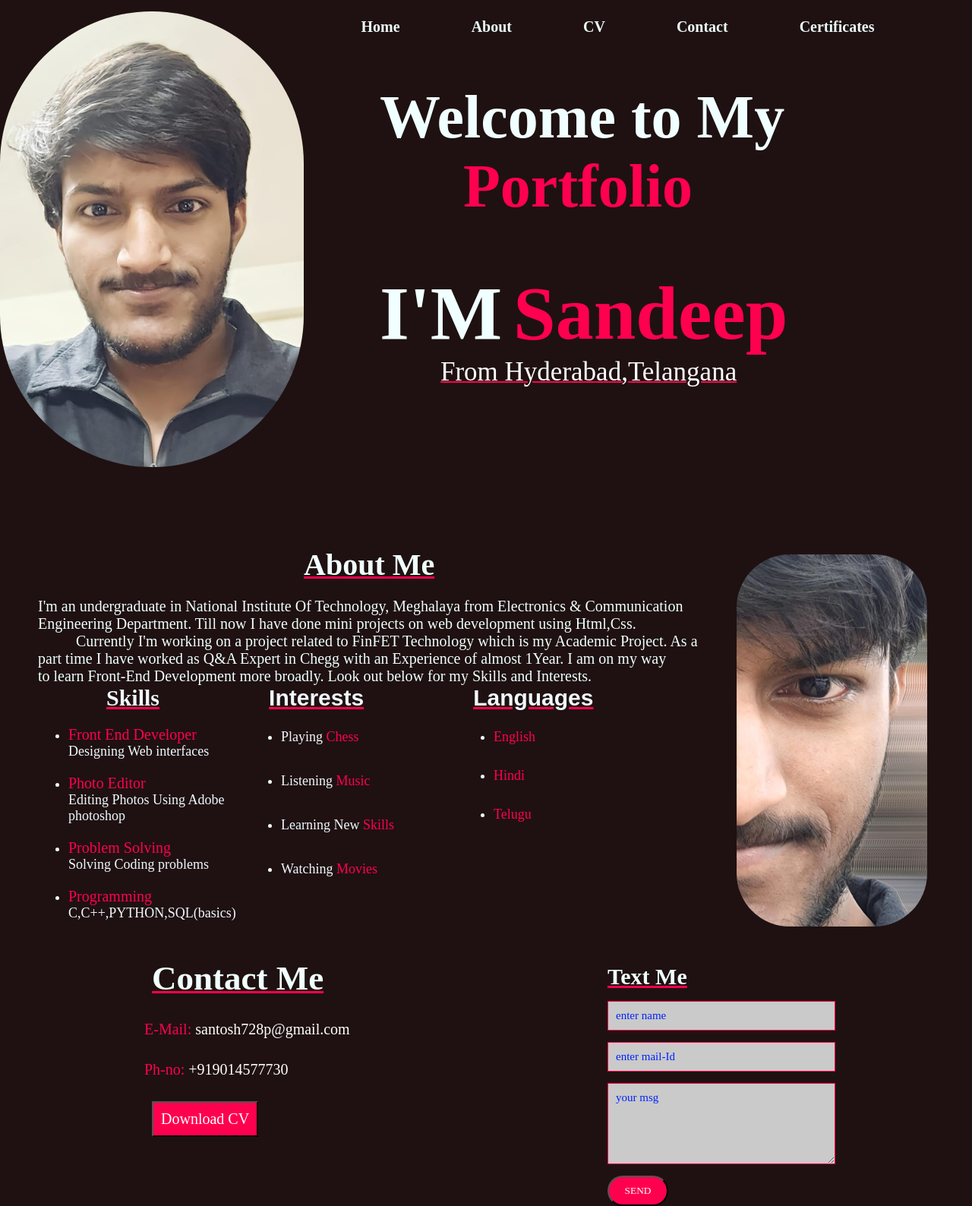
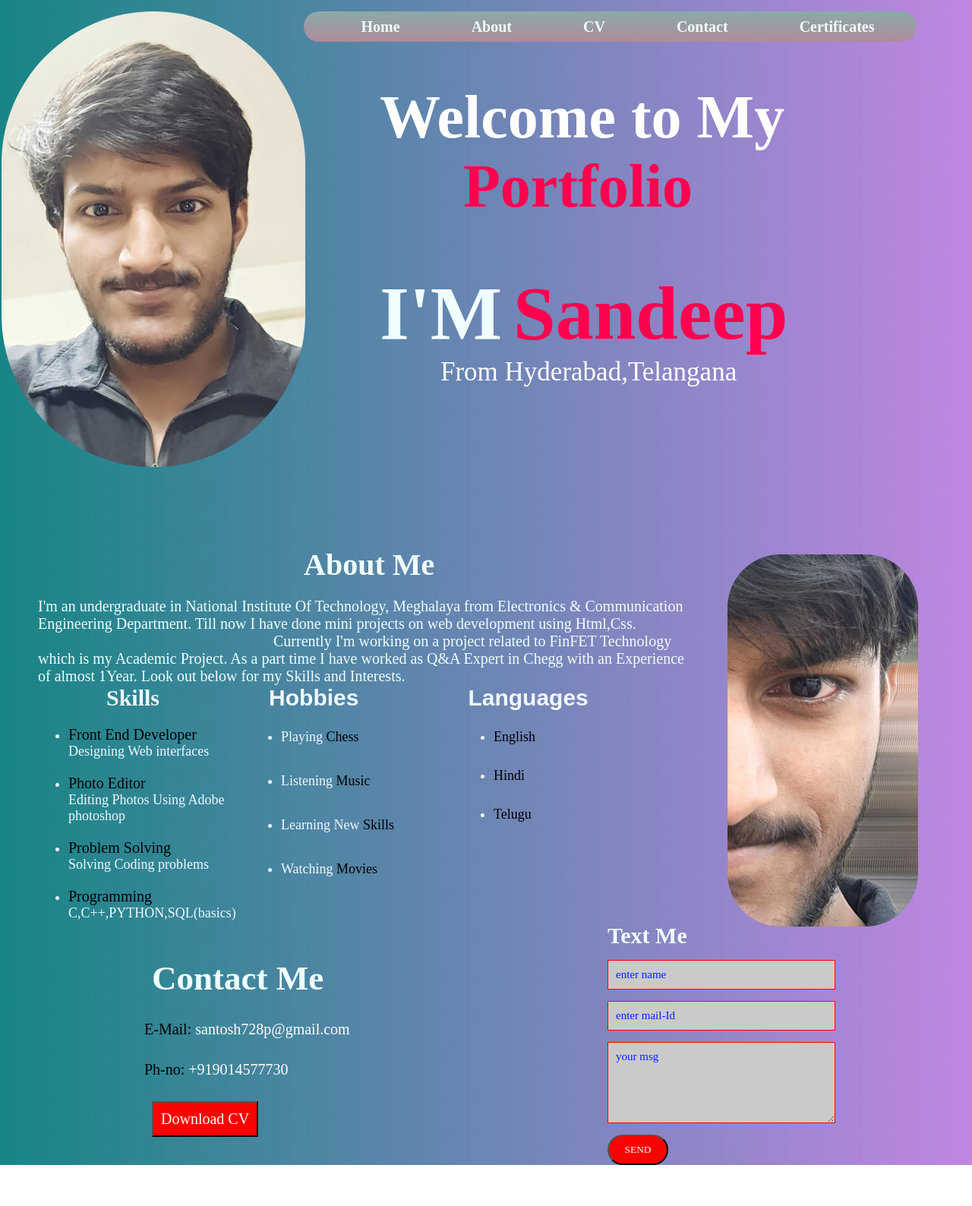
Before and after one commit to Sandeep-7282/Portfolio, a plain HTML site: page index.html in a window 1280 px wide. Shown: the whole page at 76% size. After the commit the page ends 1534 px from the top, so only its background shows below. Drawn offline with Linux system fonts and the light colour scheme.

Commit message:
Add files via upload

```diff
--- a/index.html
+++ b/index.html
@@ -37,16 +37,15 @@
         <p class="para">
           I'm an undergraduate in National Institute Of Technology, Meghalaya from Electronics & Communication<br> Engineering Department.
         Till now I have done mini projects on web development using Html,Css.<br>
-        &emsp; &emsp; Currently I'm working on a project related to FinFET Technology which is my Academic Project.
-       As a <br>part time I have worked as Q&A Expert in Chegg with an Experience of almost 1Year. I am on my way<br>
-       to learn Front-End Development more broadly. Look out below for my Skills and Interests.
+        &emsp;&emsp;&emsp;&emsp;&emsp;&emsp;&emsp;&emsp;&emsp;&emsp; &emsp;&emsp;&emsp;&emsp;&emsp; Currently I'm working on a project related to FinFET Technology <br>which is my Academic Project.
+       As a part time I have worked as Q&A Expert in Chegg with an Experience <br>of almost 1Year. Look out below for my Skills and Interests.
       </p>
       </div>
     </div>
     <div class="breif">
       <ul>
         <li><span>Skills</span></li>
-        <li>Interests</li>
+        <li>Hobbies</li>
         <li>Languages</li>
       </ul>
     </div>
@@ -99,18 +98,11 @@
        <button> <a href="Resume for intern.pdf"  download> Download CV</a>
        </button>
     </div>
-    <div class="logo">
-        <ul>
-            <li><a href="#"><i class="fa-brands fa-square-twitter"></i></a></li>
-            <li><a href="#"><i class="fa-brands fa-instagram"></i></a></li>
-            <li><a href="#"><i class="fa-brands fa-linkedin"></i></a></li>
-        </ul>
-    </div>
    <div class="msg">
     <form name="submit-to-google-sheet">
         <h2>Text Me</h2>
     <input type="text" name="Name" required placeholder="enter name">
-    <input type="email" name="E-mail" required placeholder="enter mail-Id">
+    <input type="email"  name="E-mail" required placeholder="enter mail-Id">
     <textarea type="text" rows="5" name="Message" placeholder="your msg"></textarea>
     <button type="submit">SEND</button>
     </form>
--- a/style.css
+++ b/style.css
@@ -5,7 +5,7 @@
   font-family: "Roboto Slab", serif;
 }
 body {
-  background-color: rgb(31 17 17);
+  background-image: linear-gradient(to right, #178585 0%, #9d42d2a3 100%);
 }
 #head {
   width: 400px;
@@ -14,16 +14,16 @@ body {
   background-position: center;
   background-image: url(b1.jpg);
   border-radius: 250px;
-  margin: 15px 0px 0px 0px;
+  margin: 15px 0px 0px 02px;
 }
 #im2:hover {
   transform: scale(1.1);
 }
-.log {
+nav {
   margin: -600px 0px 0px 400px;
-  background-color: linear-gradient(rgb(86, 78, 78), #ff004f);
-  width: 807px;
+  background-image: linear-gradient(to bottom, #8baaaa 0%, #ae8b9c 100%);  width: 807px;
   height: 40px;
+  border-radius: 400px;
     display: flex;
   justify-content: center;
   align-items: center;
@@ -44,12 +44,12 @@ nav ul li a {
 }
 nav ul li a:hover {
   cursor: pointer;
-  color: #ff004f;
+  color: #ff0000;
   transform-box: scale(1.6);
 }
 .intro {
   margin: 50px 700px 0px 700px;
-  color: azure;
+  color: rgb(255, 255, 255);
   font-family: "Roboto Slab", serif;
   display: inline;
   font-weight: 900;
@@ -70,22 +70,22 @@ nav ul li a:hover {
   font-weight: 900;
   font-size: 60px;
 }
-.heading,.heading span.nm{
+.heading,
+.heading span.nm {
   font-size: 100px;
   margin-left: 50px;
-
 }
-.heading span.nm{
-   margin:0px 0px 0px -10px;
+.heading span.nm {
+  margin: 0px 0px 0px -10px;
   color: #ff004f;
 }
-.n1{
+.n1 {
   font-size: 35px;
-  text-decoration: underline 2px #ff004f;
+
   color: #fffeff;
   margin: 0px 0px 0px 580px;
   padding: 0px 0px 0px 0px;
-   font-family: 'Times New Roman', Times, serif;
+  font-family: "Times New Roman", Times, serif;
 }
 #im2 {
   height: 490px;
@@ -93,7 +93,7 @@ nav ul li a:hover {
   background-image: url(b2.png);
   border-radius: 70px;
   transition: transform (0.1s);
-  margin: 220px 0px 0px 970px;
+  margin: 220px 0px 0px 958px;
 }
 .abth h2 {
   color: azure;
@@ -101,7 +101,6 @@ nav ul li a:hover {
   margin: -500px 0px 0px 400px;
   font-size: 40px;
   font-weight: 600;
-  text-decoration: underline 3px #ff004f;
 }
 .abth p {
   color: azure;
@@ -116,41 +115,43 @@ nav ul li a:hover {
   color: aliceblue;
   margin: 30px 0px 0px 0px;
   padding: 10px 0px 100px 140px;
-  text-decoration: underline 3px solid #ff004f;
   font-size: 30px;
   font-weight: 800;
   font-family: Arial, Helvetica, sans-serif;
 }
 .skills ul li {
   color: aliceblue;
+
   margin: 20px 0px 0px 90px;
   font-size: 18px;
   font-weight: 300;
 }
 .skills ul li span {
-  color: #ff004f;
+  color: #000000;
   font-size: 20px;
   font-weight: 500;
 }
 .interests ul li {
   color: aliceblue;
+
   margin: -79px 0px 0px 370px;
   font-size: 18px;
   font-weight: 300;
 }
 .interests ul li span {
-  color: #ff004f;
+  color: #000000;
   font-size: 18px;
   font-weight: 500;
 }
 .lang ul li {
   margin: -72px 0px 0px 650px;
+
   color: aliceblue;
   font-size: 18px;
   font-weight: 300;
 }
 .lang ul li span {
-  color: #ff004f;
+  color: #000000;
 }
 .det {
   color: #fffeff;
@@ -161,7 +162,6 @@ nav ul li a:hover {
   font-family: "Roboto Slab", serif;
   font-size: 30px;
   font-weight: 600;
-  text-decoration: underline 3px #ff004f;
 }
 
 .det p {
@@ -175,7 +175,7 @@ html {
   scroll-behavior: smooth;
 }
 .det p span {
-  color: #ff004f;
+  color: #000000;
 }
 .dow {
   margin: 30px 0px 0px 200px;
@@ -184,29 +184,27 @@ html {
   color: solid black;
 }
 button {
-  background-color: #ff004f;
+  background-color: #ff0000;
   padding: 10px;
-
 }
-button a{
+button a {
   text-decoration: none;
   color: #fffeff;
   font-size: 20px;
-  font-family: 'Times New Roman', Times, serif;
+  font-family: "Times New Roman", Times, serif;
 }
-button a:hover{
+button a:hover {
   color: #00ccff;
 }
 form {
   margin: -270px 0px 0px 800px;
   display: grid;
   row-gap: 15px;
-  color: #ff004f;
+  color: #ff0000;
   width: 300px;
 }
 form h2 {
   color: azure;
-  text-decoration: underline 3px #ff004f;
   font-size: 30px;
   font-weight: 600;
   margin: -12px 0px 0px 0px;
@@ -221,13 +219,14 @@ form button {
   color: #fffeff;
   border-radius: 20px;
 }
+
 form button:hover {
   cursor: pointer;
-  color: #00ccff;
+  color: #0c0c0c;
 }
 form input,
 form textarea {
-  border: 1px solid #ff004f;
+  border: 1px solid #ff0000;
   color: black;
   padding: 10px;
   font-family: "Times New Roman", Times, serif;
@@ -247,3 +246,6 @@ form input::placeholder {
   background-color: rgb(0, 0, 0);
   display: block;
 }
+@media only screen and (max-width: ) {
+
+}
```
Also changed, not shown: page2.html (+4 -4 lines), style1.css (+10 -17 lines), 1 other file. Lines whose indentation alone changed are shown as unchanged.
